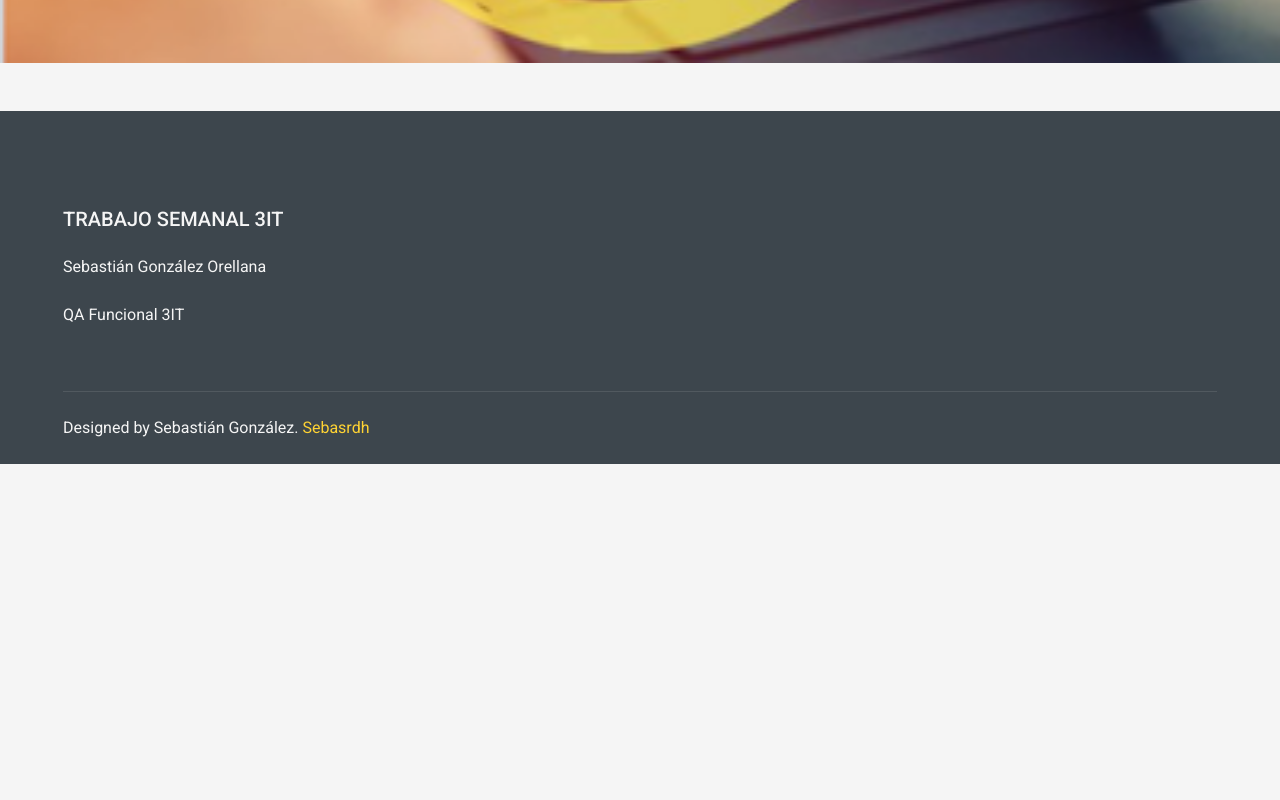
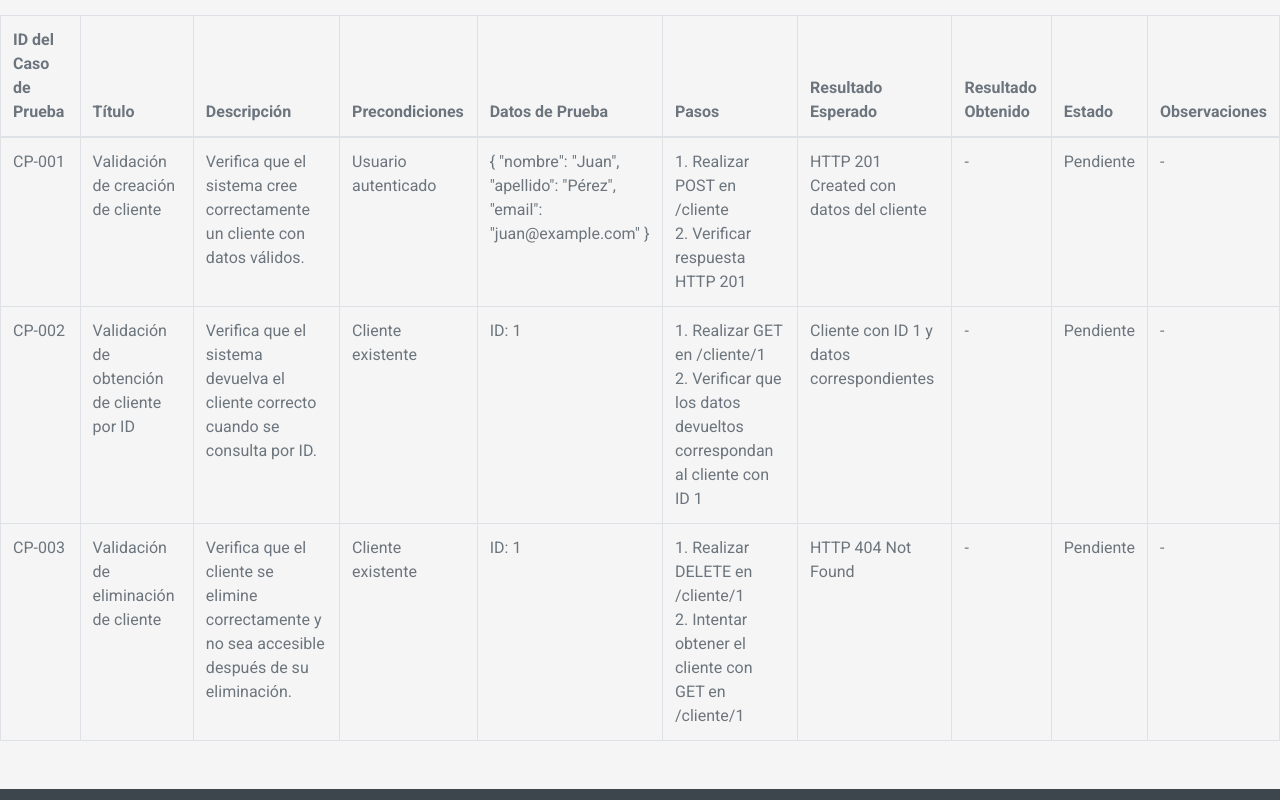
Before and after one commit to Sebasrdh/Prueba-QA-Semana-1, a plain HTML site: page Semana2/quest4_S2.html in a window 1280 px wide. Shown: the part 800-1600 px from the top of the page. Before the commit the page ends 1264 px from the top, so only its background shows below. Drawn offline with nearby package versions, Linux system fonts and the light colour scheme.

Commit message:
Update final S2

```diff
--- a/Semana2/quest4_S2.html
+++ b/Semana2/quest4_S2.html
@@ -3,7 +3,7 @@
 
 <head>
     <meta charset="utf-8">
-    <title>Semana 1 3IT</title>
+    <title>Question 4 Semana 2</title>
     <meta content="width=device-width, initial-scale=1.0" name="viewport">
 
     <!-- Google Web Fonts -->
@@ -15,7 +15,6 @@
 
     <!-- Libraries Stylesheet -->
     <link href="../lib/animate/animate.min.css" rel="stylesheet">
-
 
     <!-- Customized Bootstrap Stylesheet -->
     <link href="../css/style.css" rel="stylesheet">
@@ -55,8 +54,6 @@
                             <a href="quest4_S2.html" class="nav-item nav-link">Question 4</a>
                             <a href="bibliography_S2.html" class="nav-item nav-link">Bibliografía</a>
                         </div>
-                        <div class="navbar-nav ml-auto py-0 d-none d-lg-block">
-                        </div>
                     </div>
                 </nav>
             </div>
@@ -65,7 +62,62 @@
     <!-- Navbar End -->
 
     <h1 class="text-center text-dark">Estructura casos de pruebas</h1>
-<img src="../img/plantilla_pruebas.jpg" alt="Image" class="img-fluid mx-auto d-block" style="height: 80rch; width: auto;">
+    <img src="../img/plantilla_pruebas.jpg" alt="Image" class="img-fluid mx-auto d-block" style="height: 80vh; width: auto;">
+    <table class="table table-bordered mt-4">
+        <thead>
+            <tr>
+                <th>ID del Caso de Prueba</th>
+                <th>Título</th>
+                <th>Descripción</th>
+                <th>Precondiciones</th>
+                <th>Datos de Prueba</th>
+                <th>Pasos</th>
+                <th>Resultado Esperado</th>
+                <th>Resultado Obtenido</th>
+                <th>Estado</th>
+                <th>Observaciones</th>
+            </tr>
+        </thead>
+        <tbody>
+            <tr>
+                <td>CP-001</td>
+                <td>Validación de creación de cliente</td>
+                <td>Verifica que el sistema cree correctamente un cliente con datos válidos.</td>
+                <td>Usuario autenticado</td>
+                <td>{ "nombre": "Juan", "apellido": "Pérez", "email": "juan@example.com" }</td>
+                <td>1. Realizar POST en /cliente <br> 2. Verificar respuesta HTTP 201</td>
+                <td>HTTP 201 Created con datos del cliente</td>
+                <td>-</td>
+                <td>Pendiente</td>
+                <td>-</td>
+            </tr>
+            <tr>
+                <td>CP-002</td>
+                <td>Validación de obtención de cliente por ID</td>
+                <td>Verifica que el sistema devuelva el cliente correcto cuando se consulta por ID.</td>
+                <td>Cliente existente</td>
+                <td>ID: 1</td>
+                <td>1. Realizar GET en /cliente/1 <br> 2. Verificar que los datos devueltos correspondan al cliente con ID 1</td>
+                <td>Cliente con ID 1 y datos correspondientes</td>
+                <td>-</td>
+                <td>Pendiente</td>
+                <td>-</td>
+            </tr>
+            <tr>
+                <td>CP-003</td>
+                <td>Validación de eliminación de cliente</td>
+                <td>Verifica que el cliente se elimine correctamente y no sea accesible después de su eliminación.</td>
+                <td>Cliente existente</td>
+                <td>ID: 1</td>
+                <td>1. Realizar DELETE en /cliente/1 <br> 2. Intentar obtener el cliente con GET en /cliente/1</td>
+                <td>HTTP 404 Not Found</td>
+                <td>-</td>
+                <td>Pendiente</td>
+                <td>-</td>
+            </tr>
+        </tbody>
+    </table>
+
 
     <!-- Footer Start -->
     <div class="container-fluid bg-dark text-secondary mt-5 pt-5">
@@ -92,7 +144,6 @@
     </div>
     <!-- Footer End -->
 
-
     <!-- JavaScript Libraries -->
     <script src="https://code.jquery.com/jquery-3.4.1.min.js"></script>
     <script src="https://stackpath.bootstrapcdn.com/bootstrap/4.4.1/js/bootstrap.bundle.min.js"></script>
```
Also changed, not shown: Semana1/intro_S1.html (+0 -2 lines), Semana2/bibliography_S2.html (+20 -20 lines), Semana2/intro_S2.html (+1 -1 lines), Semana2/quest1_S2.html (+1 -1 lines), Semana2/quest2_S2.html (+1 -1 lines), Semana2/quest3_S2.html (+1 -1 lines), index.html (+16 -63 lines).
